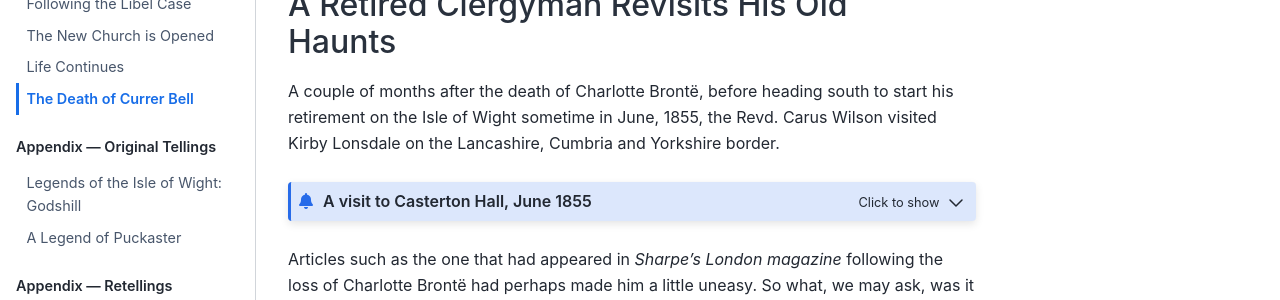
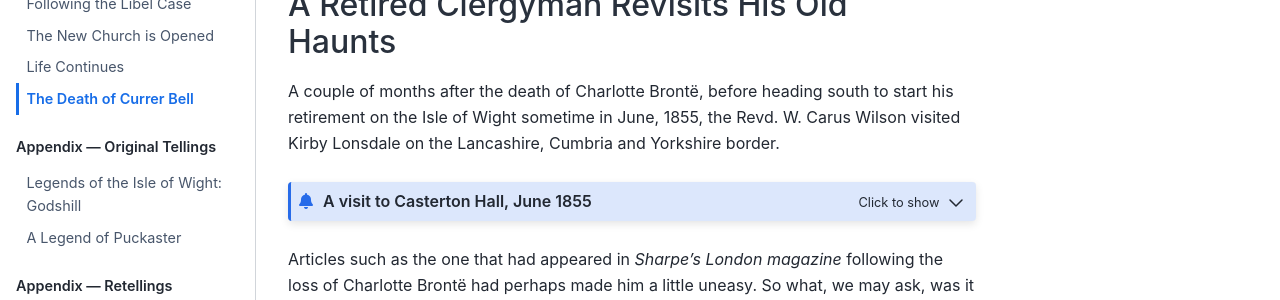
Before and after one commit to psychemedia/island-storynotes, a Jupyter Book: the page built from carus-wilson/40-death-of-currer-bell.md, in a window 1280 px wide and 900 px high, scrolled down 1252 px. Shown: the part 189-489 px from the top of the window. Built offline with Jupyter Book 1.0.4 settings and Sphinx 7.4.7 and the Sphinx Book theme 1.1.4, drawn with Linux system fonts in a browser that asks for light colours.

````diff
--- a/carus-wilson/40-death-of-currer-bell.md
+++ b/carus-wilson/40-death-of-currer-bell.md
@@ -51,7 +51,7 @@ But what intrigues us most is the description of one key locations in the text,
 
 ## A Retired Clergyman Revisits His Old Haunts
 
-A couple of months after the death of Charlotte Brontë, before heading south to start his retirement on the Isle of Wight sometime in June, 1855, the Revd. Carus Wilson visited Kirby Lonsdale on the Lancashire, Cumbria and Yorkshire border.
+A couple of months after the death of Charlotte Brontë, before heading south to start his retirement on the Isle of Wight sometime in June, 1855, the Revd. W. Carus Wilson visited Kirby Lonsdale on the Lancashire, Cumbria and Yorkshire border.
 
 ```{admonition} A visit to Casterton Hall, June 1855
 :class: dropdown
````
